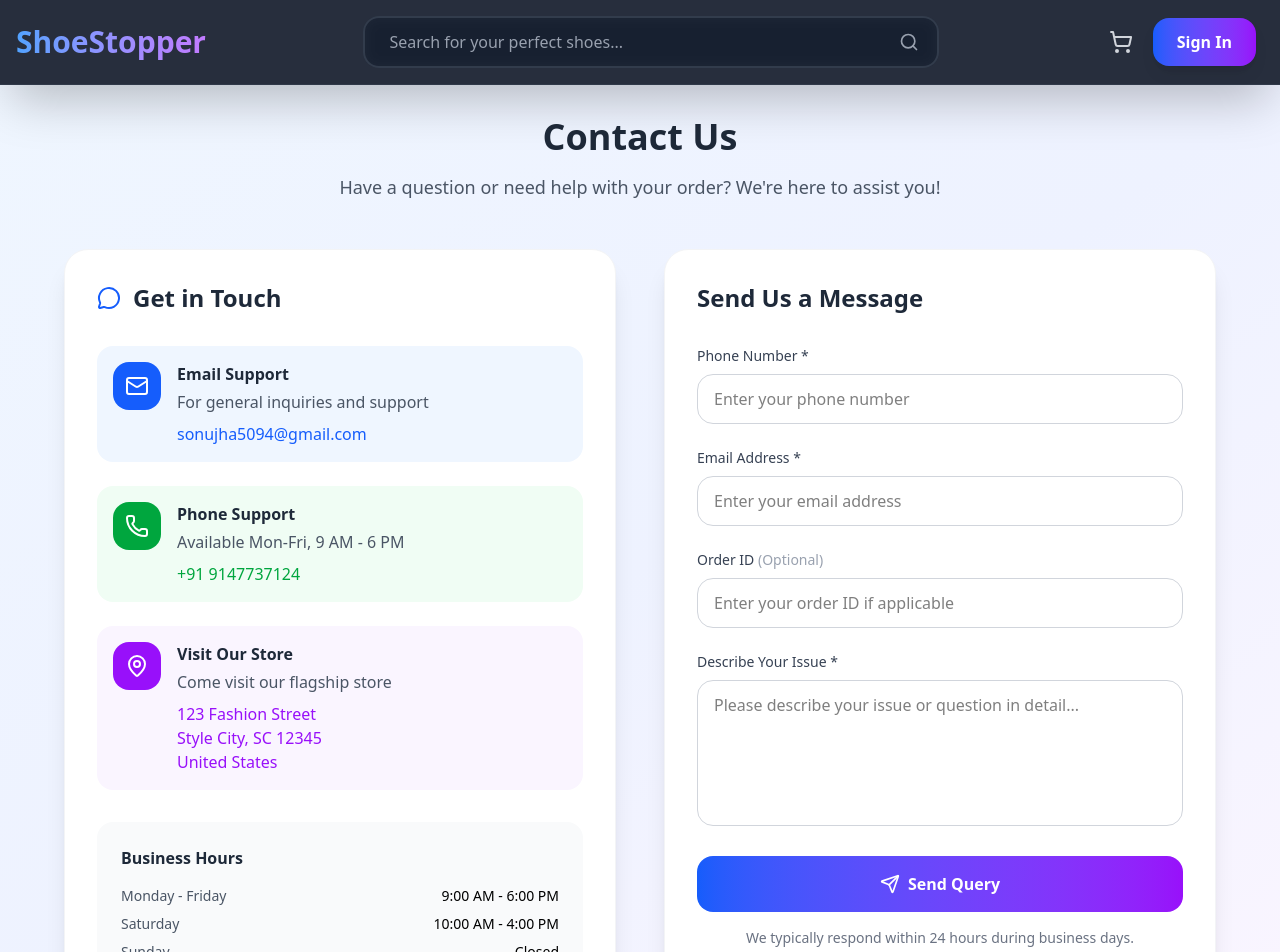
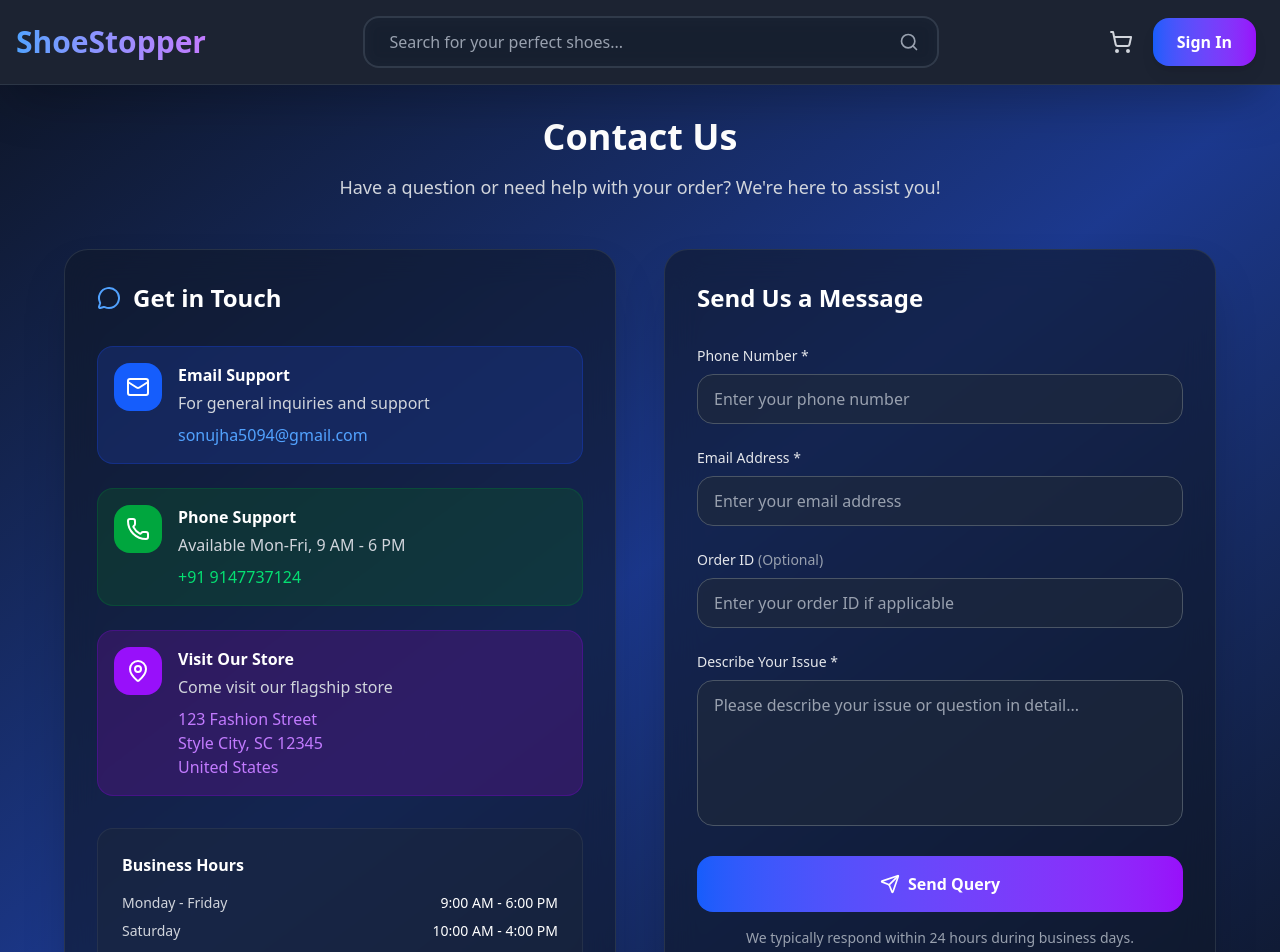
Before and after one commit to D3-crypto/ShoeStopper, a React (Vite) app: page /ShoeStopper/contact in a window 1280 px wide. Shown: the top 952 px of the page. Built offline with nearby package versions, Linux system fonts and the light colour scheme.

Commit message:
fix: update styles for Header, Contact, and Orders components to enhance dark theme consistency

```diff
--- a/src/components/Header.jsx
+++ b/src/components/Header.jsx
@@ -28,7 +28,7 @@ const Header = () => {
 
   return (
     <>
-      <header className="bg-gray-900/90 backdrop-blur-lg shadow-2xl sticky top-0 z-50 border-b border-gray-700/60">
+      <header className="bg-gray-900/95 backdrop-blur-lg shadow-2xl sticky top-0 z-50 border-b border-gray-700/60">
         <div className="container mx-auto px-4">
           {/* Top bar */}
           <div className="flex items-center justify-between py-4">
--- a/src/pages/Contact.jsx
+++ b/src/pages/Contact.jsx
@@ -62,38 +62,38 @@ const Contact = () => {
   };
 
   return (
-    <div className="min-h-screen bg-gradient-to-br from-blue-50 via-indigo-50 to-purple-50 py-8">
+    <div className="min-h-screen bg-gradient-to-br from-slate-900 via-blue-900 to-slate-900 py-8">
       <div className="container mx-auto px-4">
         {/* Header */}
         <div className="text-center mb-12">
-          <h1 className="text-4xl font-black text-gray-800 mb-4">
+          <h1 className="text-4xl font-black text-white mb-4">
             Contact Us
           </h1>
-          <p className="text-gray-600 text-lg max-w-2xl mx-auto">
+          <p className="text-gray-300 text-lg max-w-2xl mx-auto">
             Have a question or need help with your order? We're here to assist you!
           </p>
         </div>
 
         <div className="grid lg:grid-cols-2 gap-12 max-w-6xl mx-auto">
           {/* Contact Information */}
-          <div className="bg-white rounded-3xl p-8 shadow-xl border border-gray-100">
-            <h2 className="text-2xl font-bold text-gray-800 mb-8 flex items-center">
-              <MessageCircle className="w-6 h-6 mr-3 text-blue-600" />
+          <div className="bg-gray-900/60 backdrop-blur-lg rounded-3xl p-8 shadow-2xl border border-gray-700/60">
+            <h2 className="text-2xl font-bold text-white mb-8 flex items-center">
+              <MessageCircle className="w-6 h-6 mr-3 text-blue-400" />
               Get in Touch
             </h2>
 
             <div className="space-y-6">
               {/* Email */}
-              <div className="flex items-start space-x-4 p-4 bg-blue-50 rounded-2xl">
+              <div className="flex items-start space-x-4 p-4 bg-blue-900/40 rounded-2xl border border-blue-700/30">
                 <div className="bg-blue-600 p-3 rounded-2xl">
                   <Mail className="w-6 h-6 text-white" />
                 </div>
                 <div>
-                  <h3 className="font-semibold text-gray-800 mb-1">Email Support</h3>
-                  <p className="text-gray-600 mb-2">For general inquiries and support</p>
+                  <h3 className="font-semibold text-white mb-1">Email Support</h3>
+                  <p className="text-gray-300 mb-2">For general inquiries and support</p>
                   <a
                     href="mailto:sonujha5094@gmail.com"
-                    className="text-blue-600 font-medium hover:text-blue-700 transition-colors"
+                    className="text-blue-400 font-medium hover:text-blue-300 transition-colors"
                   >
                     sonujha5094@gmail.com
                   </a>
@@ -101,16 +101,16 @@ const Contact = () => {
               </div>
 
               {/* Phone */}
-              <div className="flex items-start space-x-4 p-4 bg-green-50 rounded-2xl">
+              <div className="flex items-start space-x-4 p-4 bg-green-900/40 rounded-2xl border border-green-700/30">
                 <div className="bg-green-600 p-3 rounded-2xl">
                   <Phone className="w-6 h-6 text-white" />
                 </div>
                 <div>
-                  <h3 className="font-semibold text-gray-800 mb-1">Phone Support</h3>
-                  <p className="text-gray-600 mb-2">Available Mon-Fri, 9 AM - 6 PM</p>
+                  <h3 className="font-semibold text-white mb-1">Phone Support</h3>
+                  <p className="text-gray-300 mb-2">Available Mon-Fri, 9 AM - 6 PM</p>
                   <a
                     href="tel:+919147737124"
-                    className="text-green-600 font-medium hover:text-green-700 transition-colors"
+                    className="text-green-400 font-medium hover:text-green-300 transition-colors"
                   >
                     +91 9147737124
                   </a>
@@ -118,14 +118,14 @@ const Contact = () => {
               </div>
 
               {/* Address */}
-              <div className="flex items-start space-x-4 p-4 bg-purple-50 rounded-2xl">
+              <div className="flex items-start space-x-4 p-4 bg-purple-900/40 rounded-2xl border border-purple-700/30">
                 <div className="bg-purple-600 p-3 rounded-2xl">
                   <MapPin className="w-6 h-6 text-white" />
                 </div>
                 <div>
-                  <h3 className="font-semibold text-gray-800 mb-1">Visit Our Store</h3>
-                  <p className="text-gray-600 mb-2">Come visit our flagship store</p>
-                  <address className="text-purple-600 not-italic">
+                  <h3 className="font-semibold text-white mb-1">Visit Our Store</h3>
+                  <p className="text-gray-300 mb-2">Come visit our flagship store</p>
+                  <address className="text-purple-400 not-italic">
                     123 Fashion Street<br />
                     Style City, SC 12345<br />
                     United States
@@ -135,35 +135,35 @@ const Contact = () => {
             </div>
 
             {/* Business Hours */}
-            <div className="mt-8 p-6 bg-gray-50 rounded-2xl">
-              <h3 className="font-semibold text-gray-800 mb-4">Business Hours</h3>
+            <div className="mt-8 p-6 bg-gray-800/40 rounded-2xl border border-gray-600/30">
+              <h3 className="font-semibold text-white mb-4">Business Hours</h3>
               <div className="space-y-2 text-sm">
                 <div className="flex justify-between">
-                  <span className="text-gray-600">Monday - Friday</span>
-                  <span className="font-medium">9:00 AM - 6:00 PM</span>
+                  <span className="text-gray-300">Monday - Friday</span>
+                  <span className="font-medium text-white">9:00 AM - 6:00 PM</span>
                 </div>
                 <div className="flex justify-between">
-                  <span className="text-gray-600">Saturday</span>
-                  <span className="font-medium">10:00 AM - 4:00 PM</span>
+                  <span className="text-gray-300">Saturday</span>
+                  <span className="font-medium text-white">10:00 AM - 4:00 PM</span>
                 </div>
                 <div className="flex justify-between">
-                  <span className="text-gray-600">Sunday</span>
-                  <span className="font-medium">Closed</span>
+                  <span className="text-gray-300">Sunday</span>
+                  <span className="font-medium text-white">Closed</span>
                 </div>
               </div>
             </div>
           </div>
 
           {/* Contact Form */}
-          <div className="bg-white rounded-3xl p-8 shadow-xl border border-gray-100">
-            <h2 className="text-2xl font-bold text-gray-800 mb-8">
+          <div className="bg-gray-900/60 backdrop-blur-lg rounded-3xl p-8 shadow-2xl border border-gray-700/60">
+            <h2 className="text-2xl font-bold text-white mb-8">
               Send Us a Message
             </h2>
 
             <form onSubmit={handleSendQuery} className="space-y-6">
               {/* Phone Number */}
               <div>
-                <label className="block text-sm font-medium text-gray-700 mb-2">
+                <label className="block text-sm font-medium text-gray-200 mb-2">
                   Phone Number *
                 </label>
                 <input
@@ -172,14 +172,14 @@ const Contact = () => {
                   value={formData.phone}
                   onChange={handleInputChange}
                   placeholder="Enter your phone number"
-                  className="w-full px-4 py-3 border border-gray-300 rounded-2xl focus:outline-none focus:ring-2 focus:ring-blue-500 focus:border-transparent transition-all duration-300"
+                  className="w-full px-4 py-3 bg-gray-800/60 border border-gray-600 rounded-2xl text-white placeholder-gray-400 focus:outline-none focus:ring-2 focus:ring-blue-500 focus:border-transparent transition-all duration-300"
                   required
                 />
               </div>
 
               {/* Email */}
               <div>
-                <label className="block text-sm font-medium text-gray-700 mb-2">
+                <label className="block text-sm font-medium text-gray-200 mb-2">
                   Email Address *
                 </label>
                 <input
@@ -188,14 +188,14 @@ const Contact = () => {
                   value={formData.email}
                   onChange={handleInputChange}
                   placeholder="Enter your email address"
-                  className="w-full px-4 py-3 border border-gray-300 rounded-2xl focus:outline-none focus:ring-2 focus:ring-blue-500 focus:border-transparent transition-all duration-300"
+                  className="w-full px-4 py-3 bg-gray-800/60 border border-gray-600 rounded-2xl text-white placeholder-gray-400 focus:outline-none focus:ring-2 focus:ring-blue-500 focus:border-transparent transition-all duration-300"
                   required
                 />
               </div>
 
               {/* Order ID */}
               <div>
-                <label className="block text-sm font-medium text-gray-700 mb-2">
+                <label className="block text-sm font-medium text-gray-200 mb-2">
                   Order ID <span className="text-gray-400">(Optional)</span>
                 </label>
                 <input
@@ -204,13 +204,13 @@ const Contact = () => {
                   value={formData.orderId}
                   onChange={handleInputChange}
                   placeholder="Enter your order ID if applicable"
-                  className="w-full px-4 py-3 border border-gray-300 rounded-2xl focus:outline-none focus:ring-2 focus:ring-blue-500 focus:border-transparent transition-all duration-300"
+                  className="w-full px-4 py-3 bg-gray-800/60 border border-gray-600 rounded-2xl text-white placeholder-gray-400 focus:outline-none focus:ring-2 focus:ring-blue-500 focus:border-transparent transition-all duration-300"
                 />
               </div>
 
               {/* Issue Description */}
               <div>
-                <label className="block text-sm font-medium text-gray-700 mb-2">
+                <label className="block text-sm font-medium text-gray-200 mb-2">
                   Describe Your Issue *
                 </label>
                 <textarea
@@ -219,7 +219,7 @@ const Contact = () => {
                   onChange={handleInputChange}
                   placeholder="Please describe your issue or question in detail..."
                   rows={5}
-                  className="w-full px-4 py-3 border border-gray-300 rounded-2xl focus:outline-none focus:ring-2 focus:ring-blue-500 focus:border-transparent transition-all duration-300 resize-none"
+                  className="w-full px-4 py-3 bg-gray-800/60 border border-gray-600 rounded-2xl text-white placeholder-gray-400 focus:outline-none focus:ring-2 focus:ring-blue-500 focus:border-transparent transition-all duration-300 resize-none"
                   required
                 />
               </div>
@@ -244,7 +244,7 @@ const Contact = () => {
               </button>
             </form>
 
-            <p className="text-sm text-gray-500 mt-4 text-center">
+            <p className="text-sm text-gray-400 mt-4 text-center">
               We typically respond within 24 hours during business days.
             </p>
           </div>
```
Also changed, not shown: src/pages/Orders.jsx (+28 -28 lines).
